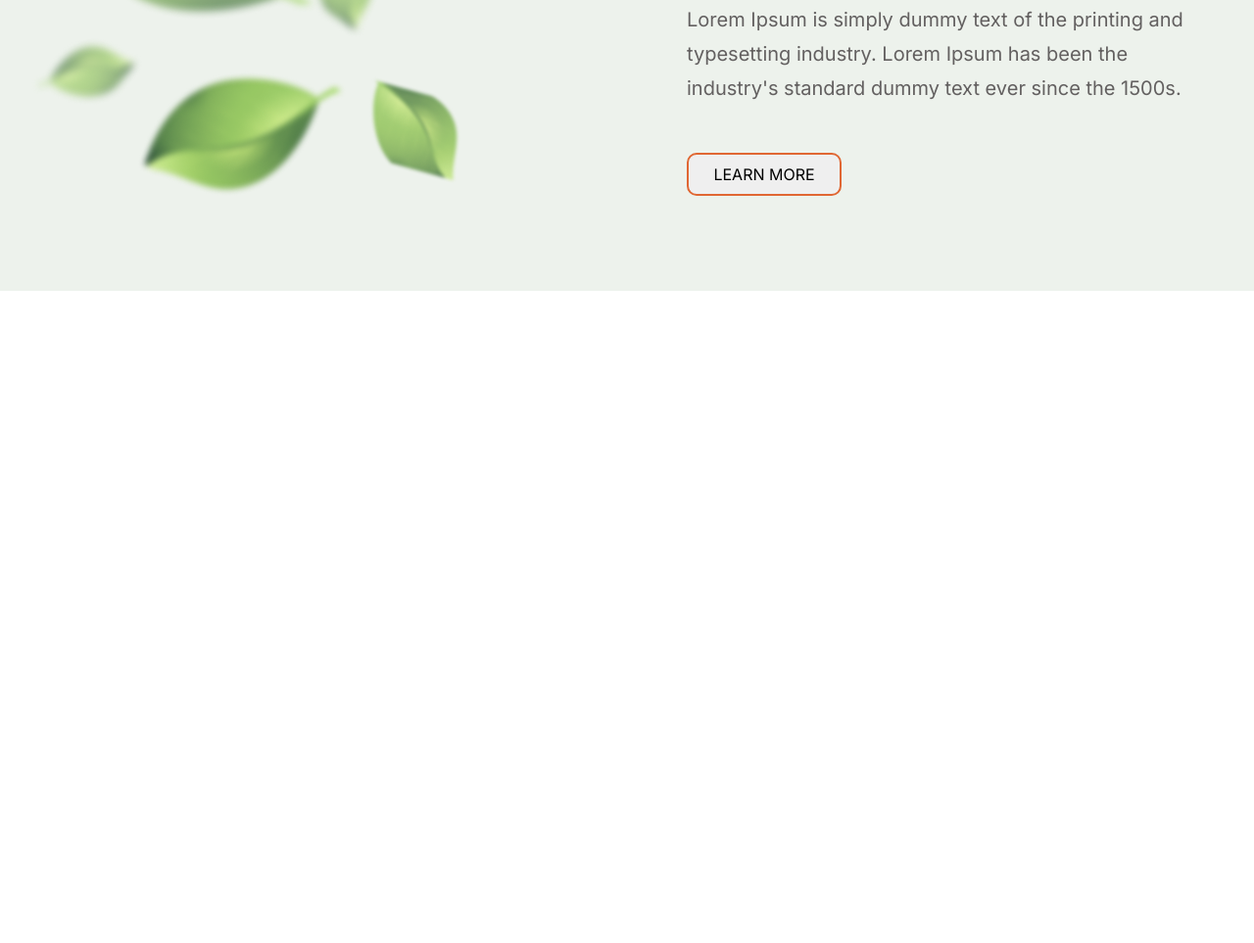
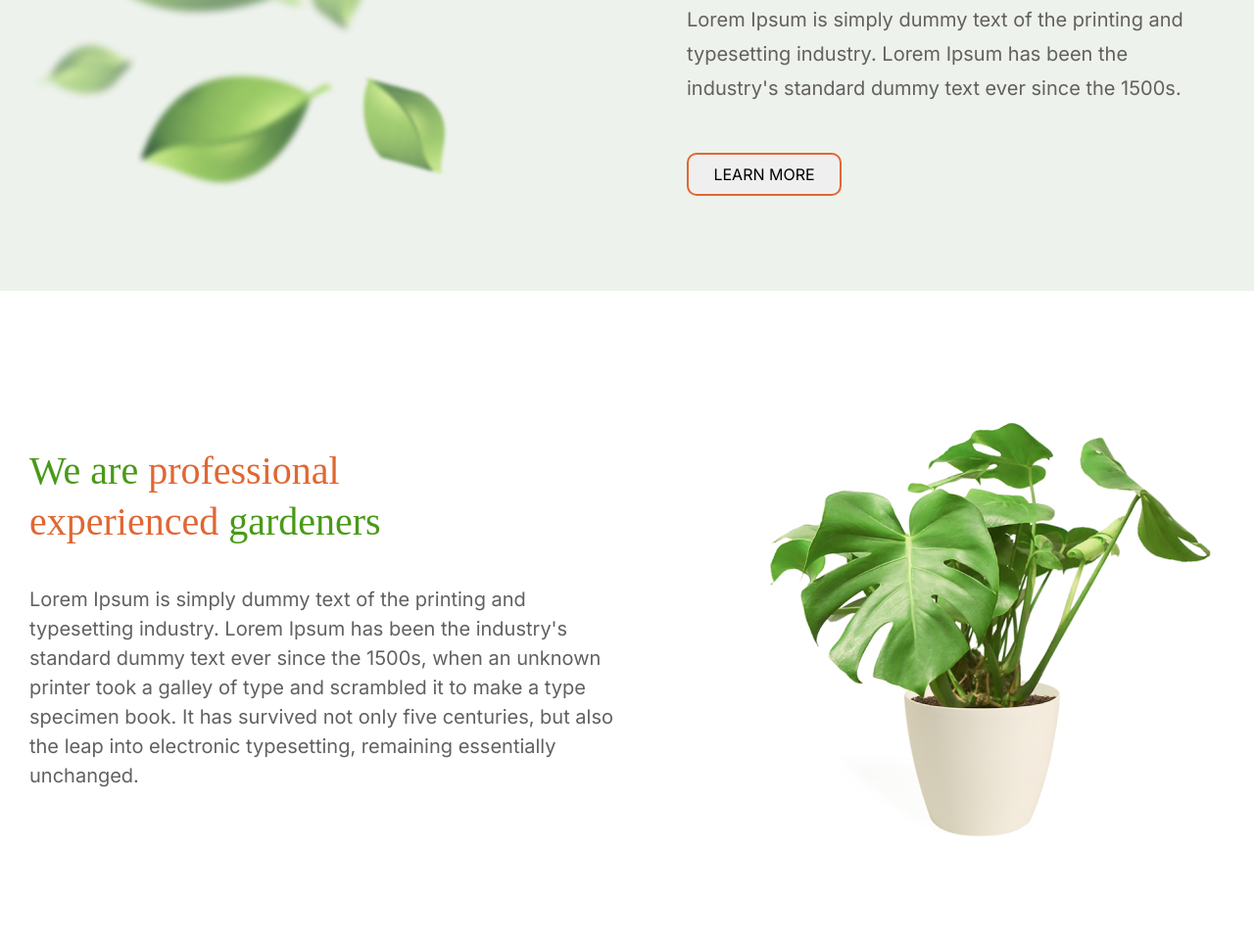
Before and after one commit to BogdanSumarokov/Plants, a plain HTML site: page index.html in a window 1280 px wide. Shown: the part 369-1332 px from the top of the page at 98% size. Before the commit the page ends 800 px from the top, so only its background shows below. Drawn offline with Linux system fonts and the light colour scheme; a web font is replaced by a local one.

Commit message:
feat: add "about" section

```diff
--- a/index.html
+++ b/index.html
@@ -33,7 +33,7 @@
         <section class="welcome">
             <div class="wrapper welcome-wrapper">
                 <div class="welcome-img">
-                    <img src="./imgs/leafs.png" alt="leafs">
+                    <img src="./imgs/leafs.png" alt="leafs" width="448.8" height="407.36">
                 </div>
                 <div class="welcome-text">
                     <h1 class="welcome-title">We grow <span class="welcome-mark">plants</span> and give you oxygen</h1>
@@ -42,6 +42,15 @@
                 </div>
             </div>
         </section>
+        <section class="about">
+            <div class="wrapper about-wrapper">
+                <div class="about-text">
+                    <h2 class="about-header">We are <span>professional experienced</span> gardeners</h2>
+                    <p class="about-paragraf">Lorem Ipsum is simply dummy text of the printing and typesetting industry. Lorem Ipsum has been the industry's standard dummy text ever since the 1500s, when an unknown printer took a galley of type and scrambled it to make a type specimen book. It has survived not only five centuries, but also the leap into electronic typesetting, remaining essentially unchanged. </p>
+                </div>
+                <img src="./imgs/houseplant.jpg" alt="houseplant" width="464" height="479">
+            </div>
+        </section>
     </main>
 </body>
 </html>
--- a/style.css
+++ b/style.css
@@ -116,4 +116,46 @@ body {
 .welcome-button:hover {
     background: #E06733;
     color: #FFFFFF;
+    cursor: pointer;
 }
+
+.about {
+    width: 1440px;
+    height: 666px;
+    display: flex;
+    justify-content: center;
+    align-items: center;
+}
+.about-wrapper {
+}
+.about-text {
+    width: 605px;
+    height: 350px;
+}
+.about-header {
+    width: 463px;
+    height: 102px;
+    font-family: 'Inika';
+    font-style: normal;
+    font-weight: 400;
+    font-size: 40px;
+    line-height: 52px;
+    color: #499A18;
+    margin: 0 0 40px;
+}
+
+.about-header>span {
+    color: #E06733;
+}
+
+.about-paragraf {
+    width: 605px;
+    height: 208px;
+    font-family: 'Inter';
+    font-style: normal;
+    font-weight: 400;
+    font-size: 20px;
+    line-height: 30px;
+    color: #636060;
+    margin: 0;
+}
```
Also changed, not shown: imgs/houseplant.jpg (added).
